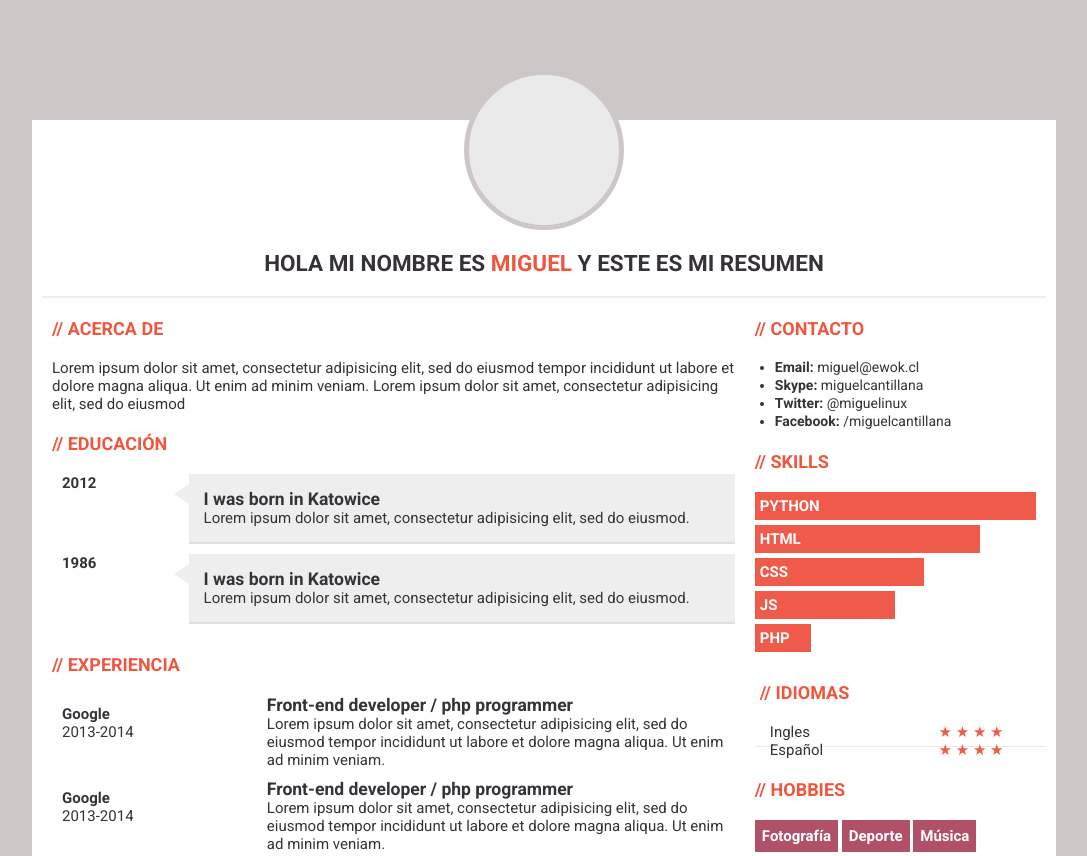
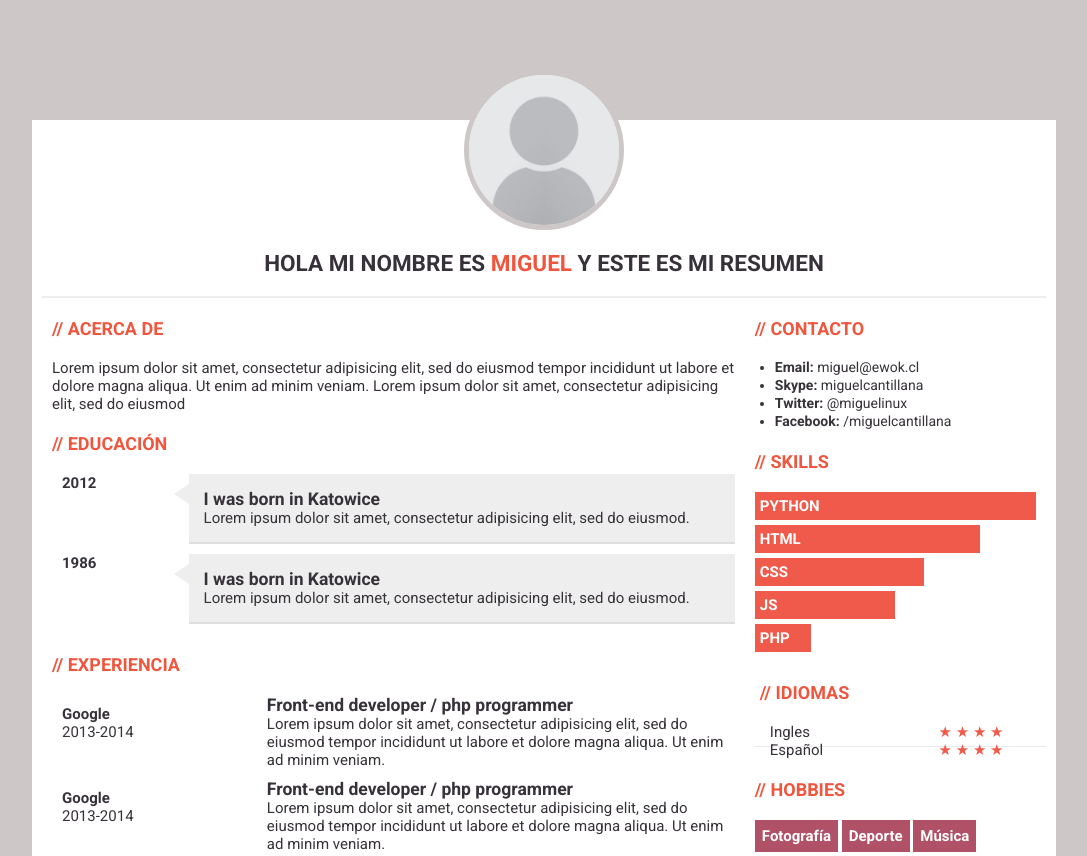
Before and after one commit to danniBr/Ejercicio-Clase-6, a plain HTML site: page index.html in a window 1280 px wide. Shown: the top 856 px of the page, without its empty margins (96-1183 px from the left). Drawn offline with Linux system fonts and the light colour scheme.

Commit message:
corrección estilos y foto

```diff
--- a/css/estilos.css
+++ b/css/estilos.css
@@ -139,7 +139,7 @@ body {
 	border-bottom: 2px solid #eeeeee;
 }
 .foto {
-	display: block;
+	 display: block;
     width: 150px;
     height: 150px;
     background: #eaeaea;
@@ -147,6 +147,10 @@ body {
     border-radius: 50%;
     overflow: hidden;
     border: 5px solid #cdc7c7;
+}
+.foto img {
+  display: block;
+  width: 100%;
 }
 h1 {
 	text-transform: uppercase;
--- a/index.html
+++ b/index.html
@@ -13,7 +13,7 @@
 			<div class="row header">
 			<div class="col-md-10">
 				<div class="foto">
-					<!-- foto aquí -->
+					<img src="images/user-icon.jpg" alt="foto">
 				</div>
 				<h1>Hola mi nombre es <span>Miguel</span> y este es mi resumen</h1>
 			</div>
```
Also changed, not shown: images/user-icon.jpg (added).
